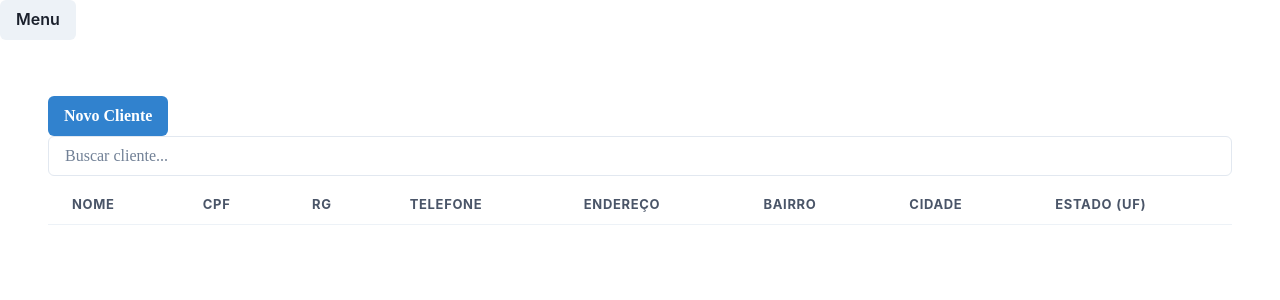
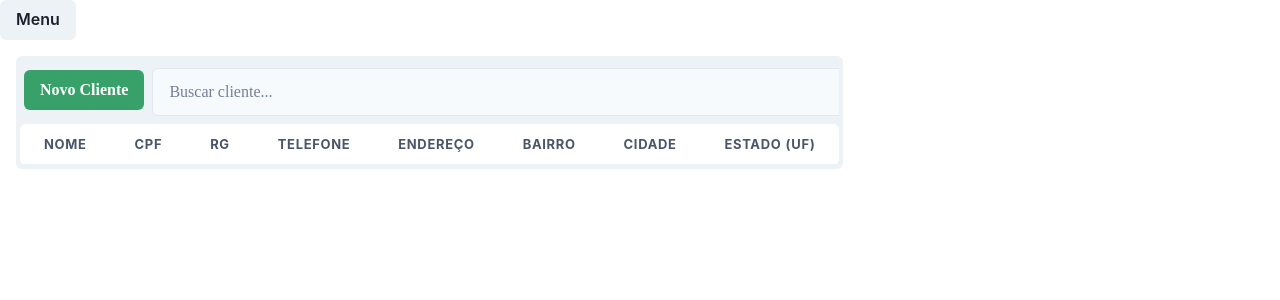
Before and after one commit to rguisantos/cobranca, a React (Vite) app: page / in a window 1280 px wide. Shown: the top 300 px of the page. Built offline with nearby package versions, Linux system fonts and the light colour scheme.

Commit message:
estilo cadastroClientes

```diff
--- a/src/cadastroClientes.jsx
+++ b/src/cadastroClientes.jsx
@@ -11,6 +11,7 @@ import {
   useBreakpointValue,
   useDisclosure,
   Input,
+  TableContainer,
 } from "@chakra-ui/react";
 import { useEffect, useState } from "react";
 import ModalComp from "./components/ModalComp";
@@ -44,25 +45,24 @@ const cadastroClientes = () => {
 
   return (
       <Flex
-        h="100vh"
-        align="auto"
-        justify="center"
+        maxWidth={isMobile ? "80%" : "100%"}
+        align="left"
+        justify="left"
         fontSize="13px"
         fontFamily="poppins"
       >
-        <Box maxW={1200} w="100%" h="100vh" py={10} px={2}>
-          <Button colorScheme="blue" onClick={() => [setDataEdit({}), onOpen()]}>
+        <Box bg="gray.100" p={1} rounded="md">
+          <TableContainer>
+          <Button m="1" colorScheme="green" onClick={() => [setDataEdit({}), onOpen()]}>
             Novo Cliente
           </Button>
-
-          <Input // New input field for the search term
+          <Input h="12" m="1" top="1" bg="gray.50" w="85%" // New input field for the search term
             placeholder="Buscar cliente..."
             value={searchTerm}
             onChange={(e) => setSearchTerm(e.target.value)}
           />
-
-          <Box overflowY="auto" height="100%">
-            <Table mt="2">
+          </TableContainer>
+            <Table bg="white" w="auto" p={1} rounded="md" mt="2">
               <Thead>
                 <Tr>
                   <Th fontSize="13px">Nome</Th>
@@ -77,13 +77,13 @@ const cadastroClientes = () => {
                   <Th p={0}></Th>
                 </Tr>
               </Thead>
-              <Tbody>
+              <Tbody bg="gray.50" p={2} rounded="md">
                 {data
                   .filter((client) =>
                     client.name.toLowerCase().includes(searchTerm.toLowerCase())
                   )
                   .map(({ name, cpf, rg, phone, address, neighborhood, city, state }, index) => (
-                  <Tr key={index} cursor="pointer" _hover={{ bg: "gray.100" }}>
+                  <Tr key={index} cursor="pointer" _hover={{ bg: "blue.100" }}>
                     <Td>{name}</Td>
                     <Td>{cpf}</Td>
                     <Td>{rg}</Td>
@@ -104,7 +104,6 @@ const cadastroClientes = () => {
                 ))}
               </Tbody>
               </Table>
-            </Box>
         </Box>
         {isOpen && (
           <ModalComp
```
